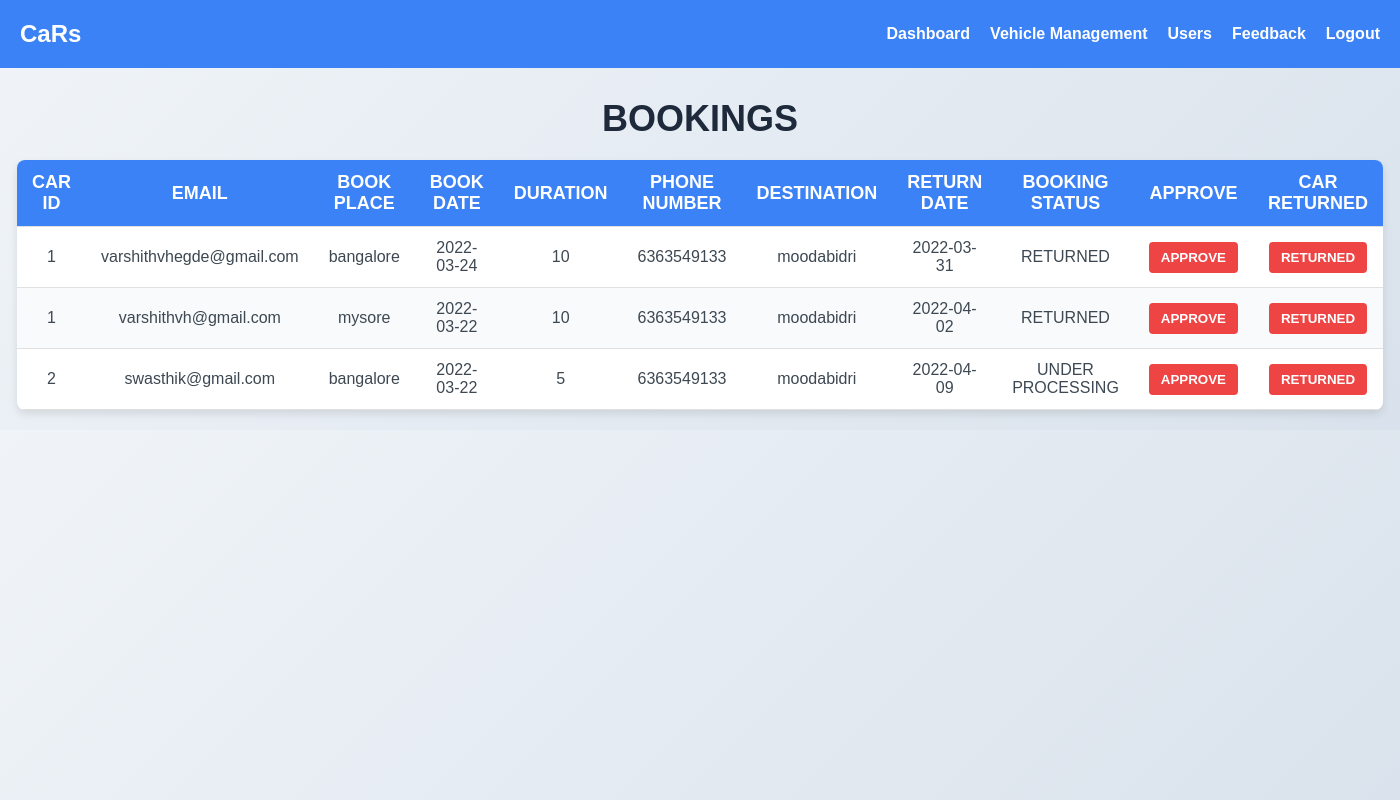
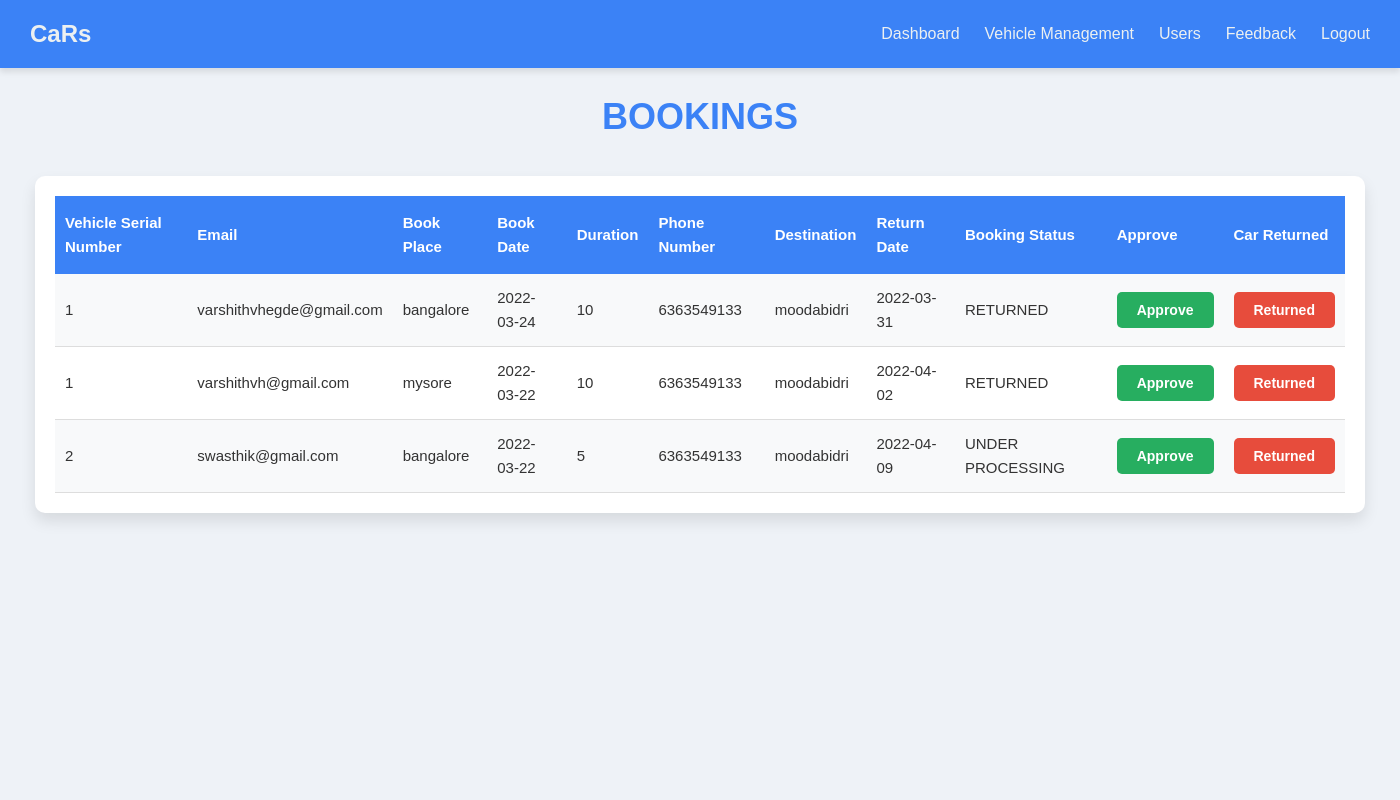
Before and after one commit to c-mulge/FinalProject, a PHP site: page /adminbook.php in a window 1400 px wide. Run offline with PHP 8.4, Linux system fonts and the light colour scheme; data comes from the database, SQL or seed files in the repository.

Commit message:
Update adminbook.php

```diff
--- a/my_pro/adminbook.php
+++ b/my_pro/adminbook.php
@@ -6,93 +6,235 @@
     <meta http-equiv="X-UA-Compatible" content="IE=edge">
     <meta name="viewport" content="width=device-width, initial-scale=1.0">
     <title>ADMINISTRATOR</title>
-    <link rel="stylesheet" href="css/advehicel.css">
+     <style>
+* {
+    margin: 0;
+    padding: 0;
+    box-sizing: border-box;
+}
+
+body {
+    font-family: 'Arial', sans-serif;
+    background-color: #eef2f7;
+    color: #333;
+    line-height: 1.6;
+}
+
+.dashboard-container {
+    display: flex;
+    flex-direction: column;
+    height: 100vh;
+}
+
+.navbar {
+    background-color: #3b82f6;
+    padding: 15px 30px;
+    display: flex;
+    justify-content: space-between;
+    align-items: center;
+    box-shadow: 0px 4px 6px rgba(0, 0, 0, 0.1);
+}
+
+.navbar .logo h2 {
+    color: #ecf0f1;
+    font-size: 24px;
+    font-weight: bold;
+}
+
+.navbar .menu ul {
+    list-style: none;
+    display: flex;
+    gap: 25px;
+}
+
+.navbar .menu ul li a {
+    color: #ecf0f1;
+    text-decoration: none;
+    font-size: 16px;
+    font-weight: 500;
+    transition: color 0.3s ease;
+}
+
+.navbar .menu ul li a:hover {
+    color: #1abc9c;
+}
+
+.header {
+    text-align: center;
+    font-size: 36px;
+    color: #3b82f6;
+    margin-top: 20px;
+    margin-bottom: 30px;
+    font-weight: bold;
+    text-transform: uppercase;
+}
+
+.table-container {
+    margin: 20px auto;
+    padding: 20px;
+    background: #ffffff;
+    box-shadow: 0px 8px 15px rgba(0, 0, 0, 0.1);
+    border-radius: 10px;
+    max-width: 95%;
+    overflow-x: auto;
+}
+
+.content-table {
+    width: 100%;
+    border-collapse: collapse;
+    table-layout: auto;
+    text-align: left;
+    font-size: 15px;
+}
+
+.content-table thead th {
+    background-color: #3b82f6;
+    color: white;
+    font-weight: bold;
+    padding: 15px 10px;
+    text-transform: capitalize;
+}
+
+.content-table tbody td {
+    padding: 12px 10px;
+    border-bottom: 1px solid #ddd;
+}
+
+.content-table tbody tr:nth-child(odd) {
+    background-color: #f8f9fa;
+}
+
+.content-table tbody tr:nth-child(even) {
+    background-color: #ffffff;
+}
+
+.content-table tbody tr:hover {
+    background-color: #e8f6f9;
+    transition: background-color 0.2s;
+}
+
+button {
+    padding: 10px 20px;
+    border: none;
+    border-radius: 5px;
+    cursor: pointer;
+    font-size: 14px;
+    transition: background-color 0.3s ease, transform 0.2s;
+    color: white;
+    font-weight: bold;
+}
+
+button a {
+    text-decoration: none;
+    color: inherit;
+}
+
+.approve-btn {
+    background-color: #27ae60;
+}
+
+.approve-btn:hover {
+    background-color: #2ecc71;
+    transform: scale(1.05);
+}
+
+.return-btn {
+    background-color: #e74c3c;
+}
+
+.return-btn:hover {
+    background-color: #c0392b;
+    transform: scale(1.05);
+}
+
+@media (max-width: 768px) {
+    .navbar .menu ul {
+        flex-direction: column;
+        gap: 10px;
+    }
+
+    .content-table {
+        font-size: 14px;
+    }
+
+    button {
+        padding: 8px 16px;
+    }
+}
+
+
+     </style>
 </head>
 
-<div>
+<body>
     <?php
-
     require_once('connection.php');
-    $query = "SELECT *from booking ORDER BY BOOK_ID DESC";
+    $query = "SELECT * FROM booking ORDER BY BOOK_ID DESC";
     $queryy = mysqli_query($con, $query);
-    $num = mysqli_num_rows($queryy);
-
-
     ?>
 
-    <div class="hai">
+    <div class="dashboard-container">
         <div class="navbar">
-            <div class="icon">
-                <h2 class="logo">CaRs</h2>
+            <div class="logo">
+                <h2>CaRs</h2>
             </div>
             <div class="menu">
                 <ul>
-                    <li><a href="admindash.php"> Dashboard</a></li>
-                    <li><a href="adminvehicle.php"> Vehicle Management</a></li>
+                    <li><a href="admindash.php">Dashboard</a></li>
+                    <li><a href="adminvehicle.php">Vehicle Management</a></li>
                     <li><a href="adminusers.php">Users</a></li>
                     <li><a href="feed.php">Feedback</a></li>
-                    <li><a href="index.php">Logout</a></button></li>
+                    <li><a href="index.php">Logout</a></li>
                 </ul>
             </div>
         </div>
-    </div>
 
-    <h1 class="header">BOOKINGS</h1>
-    <div>
+        <main>
+            <h1 class="header">Bookings</h1>
+            <div class="table-container">
                 <table class="content-table">
                     <thead>
                         <tr>
-                    <th>CAR ID</th>
-                    <th>EMAIL</th>
-                    <th>BOOK PLACE</th>
-                    <th>BOOK DATE</th>
-                    <th>DURATION</th>
-                    <th>PHONE NUMBER</th>
-                    <th>DESTINATION</th>
-                    <th>RETURN DATE</th>
-                    <th>BOOKING STATUS</th>
-                    <th>APPROVE</th>
-                    <th>CAR RETURNED</th>
+                            <th>Vehicle Serial Number</th>
+                            <th>Email</th>
+                            <th>Book Place</th>
+                            <th>Book Date</th>
+                            <th>Duration</th>
+                            <th>Phone Number</th>
+                            <th>Destination</th>
+                            <th>Return Date</th>
+                            <th>Booking Status</th>
+                            <th>Approve</th>
+                            <th>Car Returned</th>
                         </tr>
                     </thead>
                     <tbody>
                         <?php
-
-
                         while ($res = mysqli_fetch_array($queryy)) {
-
-
                         ?>
-                    <tr class="active-row">
-
-                        <td><?php echo $res['CAR_ID']; ?></php>
+                            <tr>
+                                <td><?php echo $res['CAR_ID']; ?></td>
+                                <td><?php echo $res['EMAIL']; ?></td>
+                                <td><?php echo $res['BOOK_PLACE']; ?></td>
+                                <td><?php echo $res['BOOK_DATE']; ?></td>
+                                <td><?php echo $res['DURATION']; ?></td>
+                                <td><?php echo $res['PHONE_NUMBER']; ?></td>
+                                <td><?php echo $res['DESTINATION']; ?></td>
+                                <td><?php echo $res['RETURN_DATE']; ?></td>
+                                <td><?php echo $res['BOOK_STATUS']; ?></td>
+                                <td>
+                                    <button class="approve-btn"><a href="approve.php?id=<?php echo $res['BOOK_ID']; ?>">Approve</a></button>
                                 </td>
-                        <td><?php echo $res['EMAIL']; ?></php>
-                        </td>
-                        <td><?php echo $res['BOOK_PLACE']; ?></php>
-                        </td>
-                        <td><?php echo $res['BOOK_DATE']; ?></php>
-                        </td>
-                        <td><?php echo $res['DURATION']; ?></php>
-                        </td>
-                        <td><?php echo $res['PHONE_NUMBER']; ?></php>
-                        </td>
-                        <td><?php echo $res['DESTINATION']; ?></php>
-                        </td>
-                        <td><?php echo $res['RETURN_DATE']; ?></php>
-                        </td>
-                        <td><?php echo $res['BOOK_STATUS']; ?></php>
-                        </td>
-                        <td><button type="submit" class="but" name="approve"><a
-                                    href="approve.php?id=<?php echo $res['BOOK_ID'] ?>">APPROVE</a></button></td>
-                        <td><button type="submit" class="but" name="approve"><a
-                                    href="adminreturn.php?id=<?php echo $res['CAR_ID'] ?>&bookid=<?php echo $res['BOOK_ID'] ?>">RETURNED</a></button>
+                                <td>
+                                    <button class="return-btn"><a href="adminreturn.php?id=<?php echo $res['CAR_ID']; ?>&bookid=<?php echo $res['BOOK_ID']; ?>">Returned</a></button>
                                 </td>
                             </tr>
                         <?php } ?>
                     </tbody>
                 </table>
             </div>
+        </main>
+    </div>
 </body>
 
 </html>
```
Lines whose indentation alone changed are shown as unchanged.
